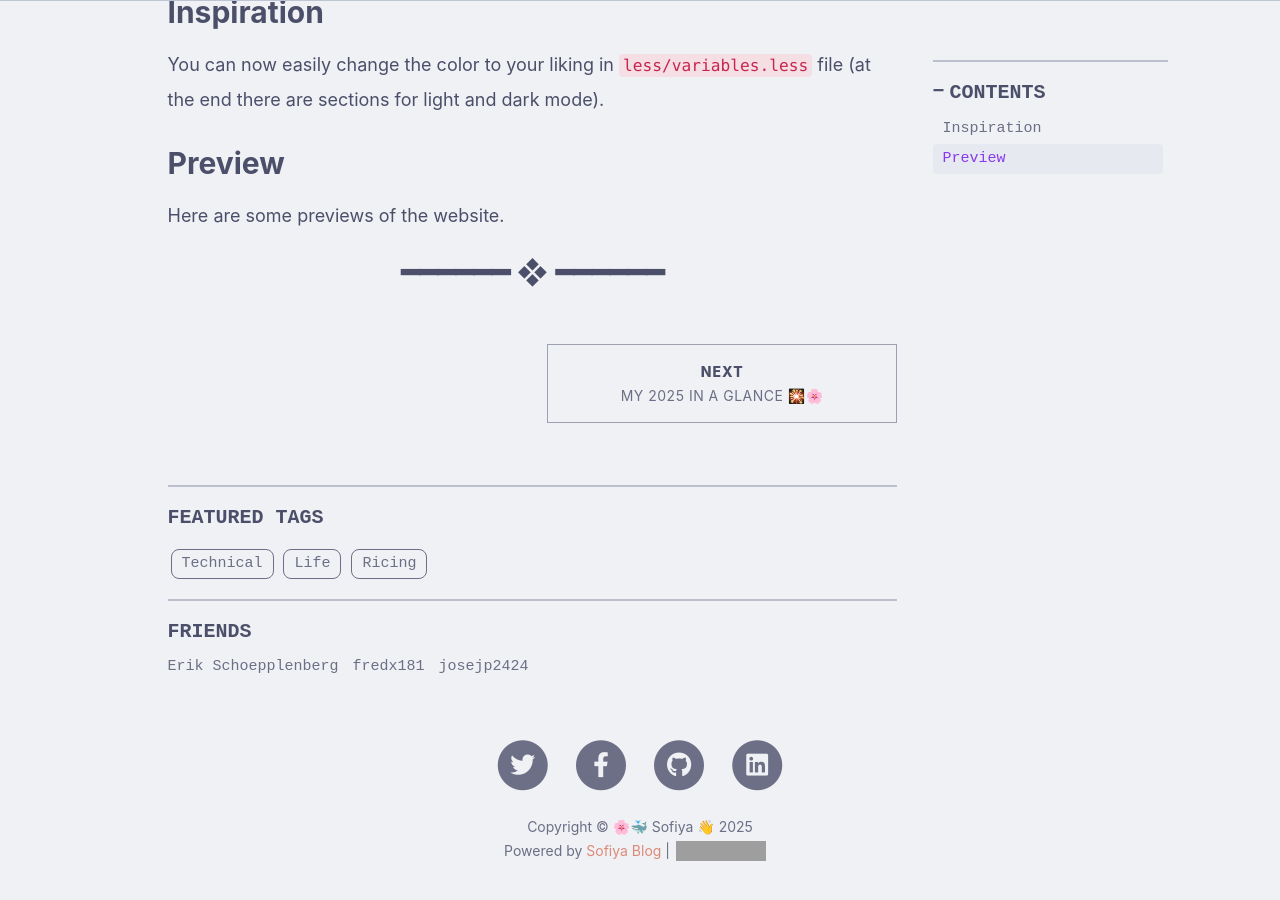
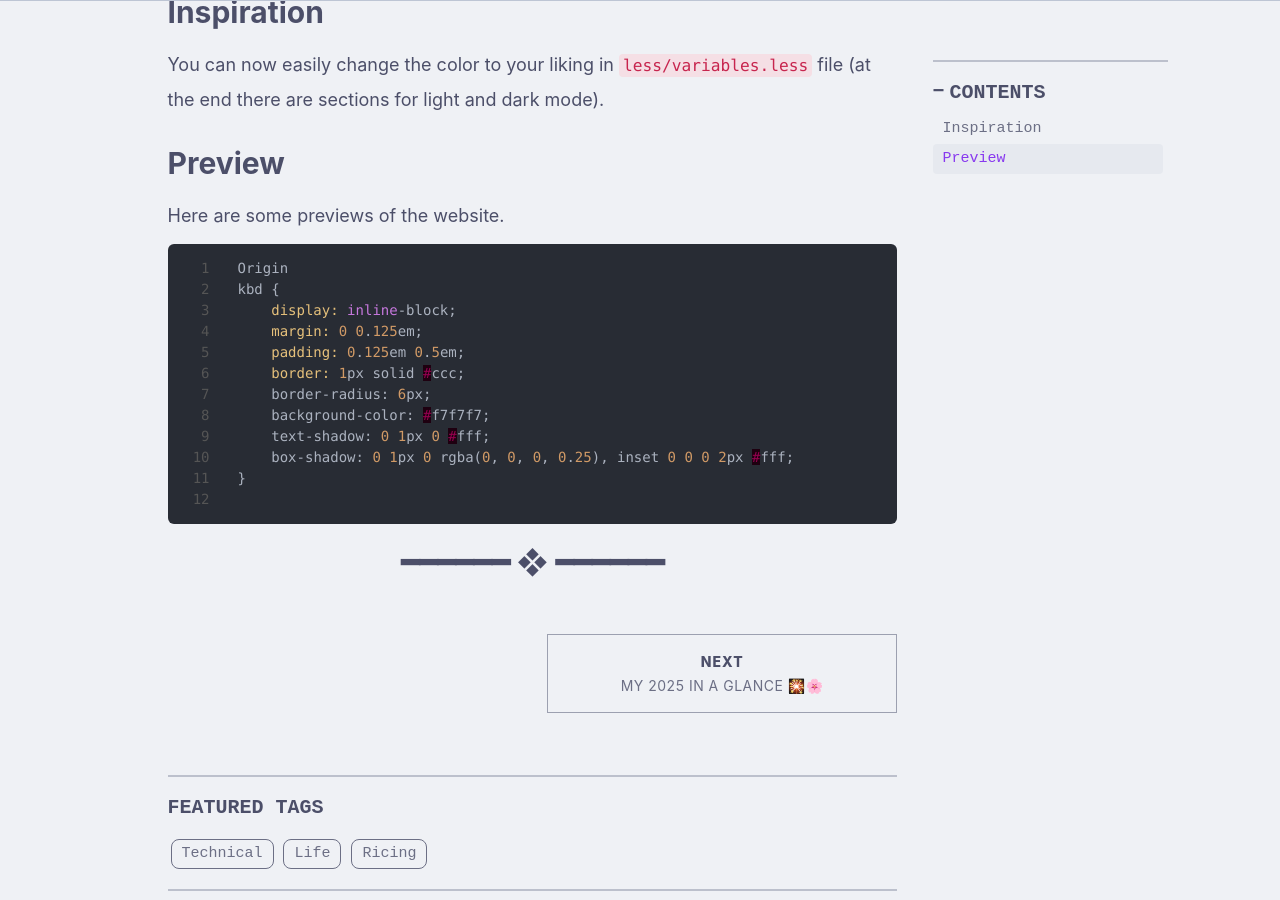
Before and after one commit to sofi2025-cpu/sofi2025-cpu.github.io, a Jekyll site: the page built from _posts/2023-12-31-building-my-aesthetic-personal-site.md, in a window 1280 px wide and 900 px high, scrolled down 461 px. Built offline with Jekyll 4.4.1, drawn with Linux system fonts in a browser that asks for light colours; comment, search, counter and statistics services are not loaded; grey boxes are pictures that could not be loaded.

Commit message:
Update 2023-12-31-building-my-aesthetic-personal-site.md

````diff
--- a/_posts/2023-12-31-building-my-aesthetic-personal-site.md
+++ b/_posts/2023-12-31-building-my-aesthetic-personal-site.md
@@ -14,3 +14,18 @@ You can now easily change the color to your liking in `less/variables.less` file
 
 ## Preview
 Here are some previews of the website.
+
+```c
+Origin
+kbd {
+    display: inline-block;
+    margin: 0 0.125em;
+    padding: 0.125em 0.5em;
+    border: 1px solid #ccc;
+    border-radius: 6px;
+    background-color: #f7f7f7;
+    text-shadow: 0 1px 0 #fff;
+    box-shadow: 0 1px 0 rgba(0, 0, 0, 0.25), inset 0 0 0 2px #fff;
+}
+
+```
````
